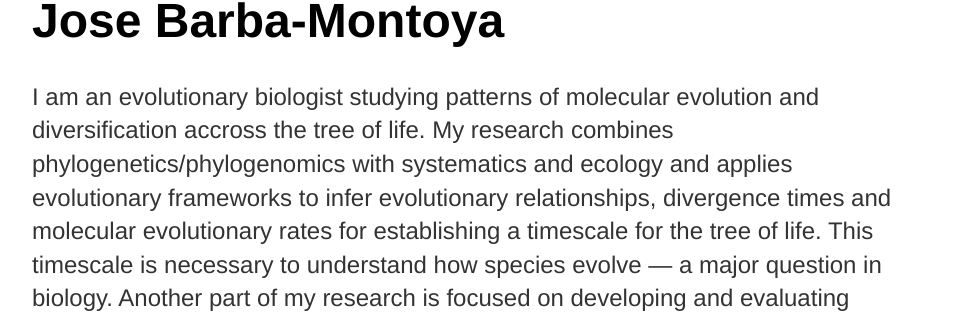
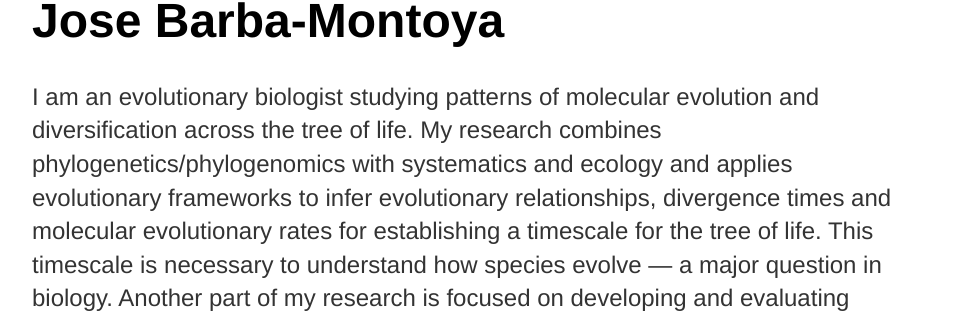
Before and after one commit to josebarbamontoya/josebarbamontoya.github.io, a Jekyll site: the page built from index.html, in a window 1280 px wide. Shown: the part 140-453 px from the top of the page, without its empty margins (160-1119 px from the left). Built offline with Jekyll 4.4.1, drawn with Linux system fonts in a browser that asks for light colours; some of the changed text lies outside the part shown.

Commit message:
Update index.html

```diff
--- a/index.html
+++ b/index.html
@@ -4,6 +4,6 @@
 ---
 <div class="blurb">
 	<h1>Jose Barba-Montoya</h1>
-	<p>I am an evolutionary biologist studying patterns of molecular evolution and diversification accross the tree of life. My research combines phylogenetics/phylogenomics with systematics and ecology and applies evolutionary frameworks to infer evolutionary relationships, divergence times and molecular evolutionary rates for establishing a timescale for the tree of life. This timescale is necessary to understand how species evolve — a major question in biology. Another part of my research is focused on developing and evaluating methods for molecular clock dating and phylogenomics. Analysis of large-scale genomic data for evaluation of evolutionary hypotheses is also a part of my research</em>. <a href="/about">Read more about me...</a></p>
+	<p>I am an evolutionary biologist studying patterns of molecular evolution and diversification across the tree of life. My research combines phylogenetics/phylogenomics with systematics and ecology and applies evolutionary frameworks to infer evolutionary relationships, divergence times and molecular evolutionary rates for establishing a timescale for the tree of life. This timescale is necessary to understand how species evolve — a major question in biology. Another part of my research is focused on developing and evaluating methods for molecular clock dating and phylogenomics. Analysis of large-scale genomic data for evaluation of evolutionary hypotheses is also a part of my research</em>. <a href="/about">Read more about me...</a></p>
 	<p style="text-align:center;"><img src="img/photo1.jpg" height="350" width="460"></p>
 </div><!-- /.blurb -->
```
